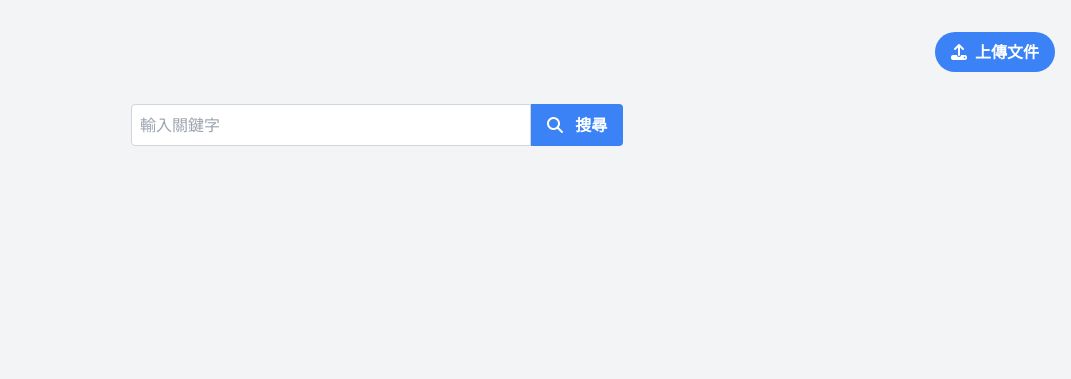
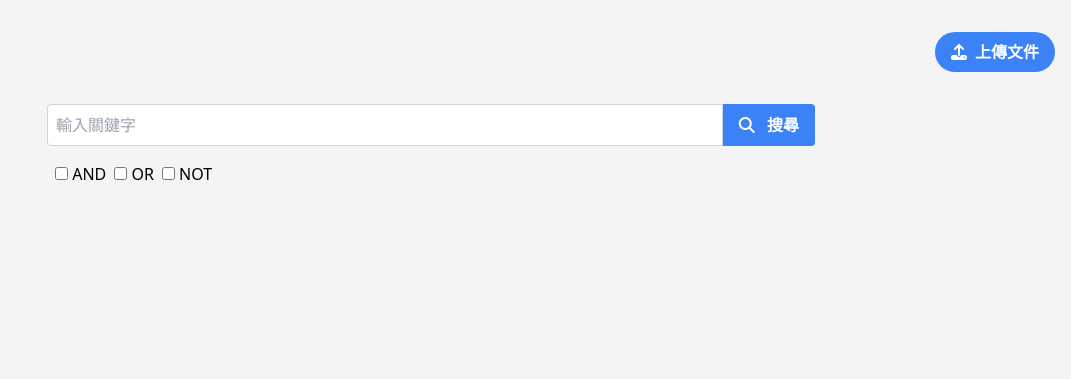
Before and after one commit to tcs211/flask_search, a Flask app: page / in a window 1280 px wide. Shown: the part 128-507 px from the top of the page, without its empty margins (209-1280 px from the left). Run offline with Flask 3, Linux system fonts and the light colour scheme; parts of the project's set-up code (start-up, migrations or seed data) failed here and were passed over.

Commit message:
+ and or not

```diff
--- a/app.py
+++ b/app.py
@@ -10,7 +10,7 @@ from nltk.stem import PorterStemmer
 from nltk.corpus import stopwords
 import jieba
 import re
-
+from collections import defaultdict
 import ssl
 import sys
 import string
@@ -237,40 +237,54 @@ def process_file(file):
     }
 
 def search(query):
-    query_language = detect_language(query)
-    query_tokens = tokenize_and_stem(query)
 
-    results = {}
 
-    # Process query tokens
-    for token in query_tokens:
-        print ('token:', token)
-        if token in index['inverted_index']:
-            for doc_id in index['inverted_index'][token]:
-                if doc_id not in results:
-                    results[doc_id] = {'score': 0, 'matches': {}}
-                results[doc_id]['score'] += len(index['inverted_index'][token][doc_id])
-                results[doc_id]['matches'][token] = len(index['inverted_index'][token][doc_id])
+    # Parse the query
+    and_groups = re.findall(r'\+\((.*?)\)', query)
+    or_groups = re.findall(r'\|\((.*?)\)', query)
+    not_terms = re.findall(r'-(\w+)', query)
 
-    # Process phrases (for both Chinese and English)
-    phrases = re.findall(r'"([^"]*)"', query)
-    for phrase in phrases:
-        print ('phrase:', phrase)
-        phrase_tokens = tokenize_and_stem(phrase)
-        for doc_id in index['document_store']:
-            doc_content = index['document_store'][doc_id]['content']
-            if query_language == 'zh-cn' or query_language == 'zh-tw':
-                # For Chinese, use direct string matching
-                matches = doc_content.count(phrase)
+    # Remove special syntax from the main query
+    main_query = re.sub(r'\+\(.*?\)|\|\(.*?\)|-\w+', '', query).strip()
+    print('main_query:', main_query)
+
+    results = defaultdict(lambda: {'score': 0, 'matches': {}})
+
+    # Process main query
+    process_query_terms(main_query, results)
+
+    print('main_results:', results)
+
+    # Process AND groups
+    for and_group in and_groups:
+        and_results = defaultdict(lambda: {'score': 0, 'matches': {}})
+        process_query_terms(and_group, and_results)
+        print('and_results:', and_results)
+        results = {doc_id: data for doc_id, data in results.items() if doc_id in and_results}
+
+    # Process OR groups
+    for or_group in or_groups:
+        or_results = defaultdict(lambda: {'score': 0, 'matches': {}})
+        process_query_terms(or_group, or_results)
+        print('or_results:', or_results)
+        for doc_id, data in or_results.items():
+            if doc_id in results:
+                results[doc_id]['score'] += data['score']
+                results[doc_id]['matches'].update(data['matches'])
             else:
-                # For English, use regex to match stemmed tokens
-                phrase_regex = r'\b' + r'\s+'.join(map(re.escape, phrase_tokens)) + r'\b'
-                matches = len(re.findall(phrase_regex, doc_content, re.IGNORECASE))
-            if matches > 0:
-                if doc_id not in results:
-                    results[doc_id] = {'score': 0, 'matches': {}}
-                results[doc_id]['score'] += matches * len(phrase_tokens)
-                results[doc_id]['matches'][phrase] = matches
+                results[doc_id] = data
+
+    # Process NOT terms
+    for not_term in not_terms:
+        not_results =  defaultdict(lambda: {'score': 0, 'matches': {}})
+        print('not_results:', not_results)
+        process_query_terms(not_term, not_results)
+        results = {doc_id: data for doc_id, data in results.items() if doc_id not in not_results}
+
+
+    # Convert defaultdict to regular dict for JSON serialization
+    results = dict(results)
+    print('final_results:', results)
 
     return sorted([
         {
@@ -285,6 +299,16 @@ def search(query):
         }
         for doc_id, data in results.items()
     ], key=lambda x: x['score'], reverse=True)
+
+def process_query_terms(query, results):
+    query_tokens = tokenize_and_stem(query)
+    for token in query_tokens:
+        if token in index['inverted_index']:
+            for doc_id in index['inverted_index'][token]:
+                results[doc_id]['score'] += len(index['inverted_index'][token][doc_id])
+                results[doc_id]['matches'][token] = len(index['inverted_index'][token][doc_id])
+
+
 
 @app.route('/')
 def home():
@@ -301,13 +325,16 @@ def upload_file():
         file_info = process_file(file)
         return jsonify(file_info)
 
+
 @app.route('/search')
 def search_documents():
     query = request.args.get('q')
+    print('query:', query)
     if not query:
         return jsonify({'results': []})
     results = search(query)
     return jsonify({'results': results})
+
 
 @app.route('/documents/<path:filename>')
 def serve_document(filename):
--- a/templates/index.html
+++ b/templates/index.html
@@ -38,23 +38,42 @@
         </div>
 
         <div class="search-section mb-8">
-            <form @submit.prevent="searchDocuments" class="flex"  style="max-width: 600px; margin: 0 auto;">
+            <form @submit.prevent="searchDocuments" class="flex flex-col items-center">
+                <div class="flex w-full max-w-3xl mb-4">
                     <input
                         type="text"
-                    class="search-input w-2/3 p-2 border border-gray-300
-                    rounded rounded-r-none focus:outline-none focus:ring-2 focus:ring-blue-500 mb-0 sm:mb-0"
+                        class="search-input w-full p-2 border border-gray-300 rounded rounded-r-none focus:outline-none focus:ring-2 focus:ring-blue-500"
                         v-model="searchQuery"
                         placeholder="輸入關鍵字"
                         required
                     >
                     <button
                         type="submit"
-                    class="search-button w-auto bg-blue-500 hover:bg-blue-600 whitespace-nowrap
-                    text-white font-bold px-4 rounded rounded-l-none transition
-                    duration-300 ease-in-out"
+                        class="search-button w-auto bg-blue-500 hover:bg-blue-600 whitespace-nowrap text-white font-bold px-4 rounded rounded-l-none transition duration-300 ease-in-out"
                     >
                         <i class="fas fa-search mr-2"></i> 搜尋
                     </button>
+                </div>
+                <div class="search-options w-full max-w-3xl flex justify-start">
+                    <div class="search-option ml-2">
+                        <label>
+                            <input type="checkbox" v-model="useAnd" @click="useOr=false"> AND
+                        </label>
+                        <input v-if="useAnd" v-model="andTerms" class="mr-2 border border-gray-300 rounded">
+                    </div>
+                    <div class="search-option ml-2">
+                        <label>
+                            <input type="checkbox" v-model="useOr" @click="useAnd=false"> OR
+                        </label>
+                        <input v-if="useOr" v-model="orTerms" class="mr-2 border border-gray-300 rounded">
+                    </div>
+                    <div class="search-option ml-2">
+                        <label>
+                            <input type="checkbox" v-model="useNot"> NOT
+                        </label>
+                        <input v-if="useNot" v-model="notTerms" class="mr-2 border border-gray-300 rounded">
+                    </div>
+                </div>
             </form>
         </div>
 
@@ -153,12 +172,30 @@
                 searchPerformed: false,
                 uploadResult: null,
                 showModal: false,
-                showResultModal: false
+                showResultModal: false,
+                useAnd: false,
+                useOr: false,
+                useNot: false,
+                andTerms: '',
+                orTerms: '',
+                notTerms: ''
             },
             methods: {
                 async searchDocuments() {
+                    let query = this.searchQuery;
+
+                    if (this.useAnd && this.andTerms) {
+                        query += ` +(${this.andTerms})`;
+                    }
+                    if (this.useOr && this.orTerms) {
+                        query += ` |(${this.orTerms})`;
+                    }
+                    if (this.useNot && this.notTerms) {
+                        query += ` -${this.notTerms.replace(/\s+/g, ' -')}`;
+                    }
+
                     try {
-                        const response = await axios.get(`/search?q=${encodeURIComponent(this.searchQuery)}`);
+                        const response = await axios.get(`/search?q=${encodeURIComponent(query)}`);
                         this.searchResults = response.data.results;
                         this.searchPerformed = true;
                     } catch (error) {
```
Lines whose indentation alone changed are shown as unchanged.
